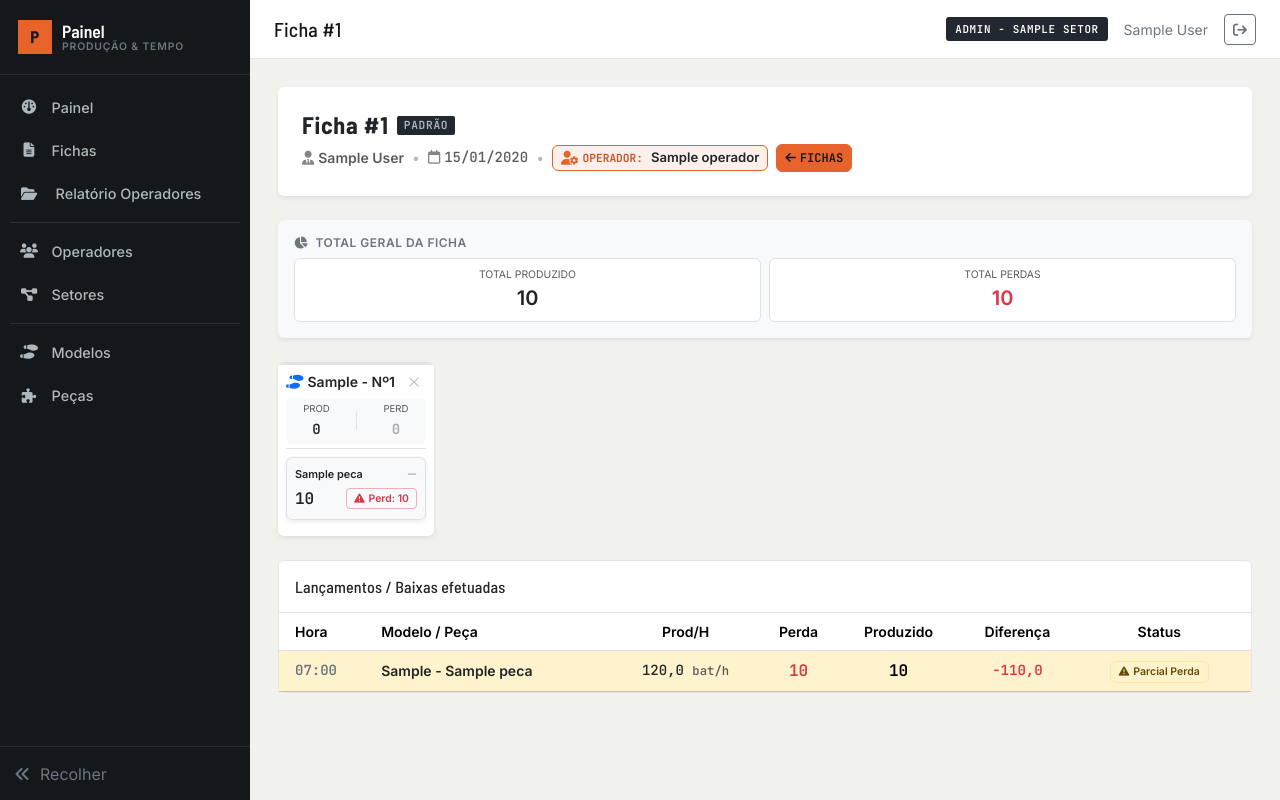
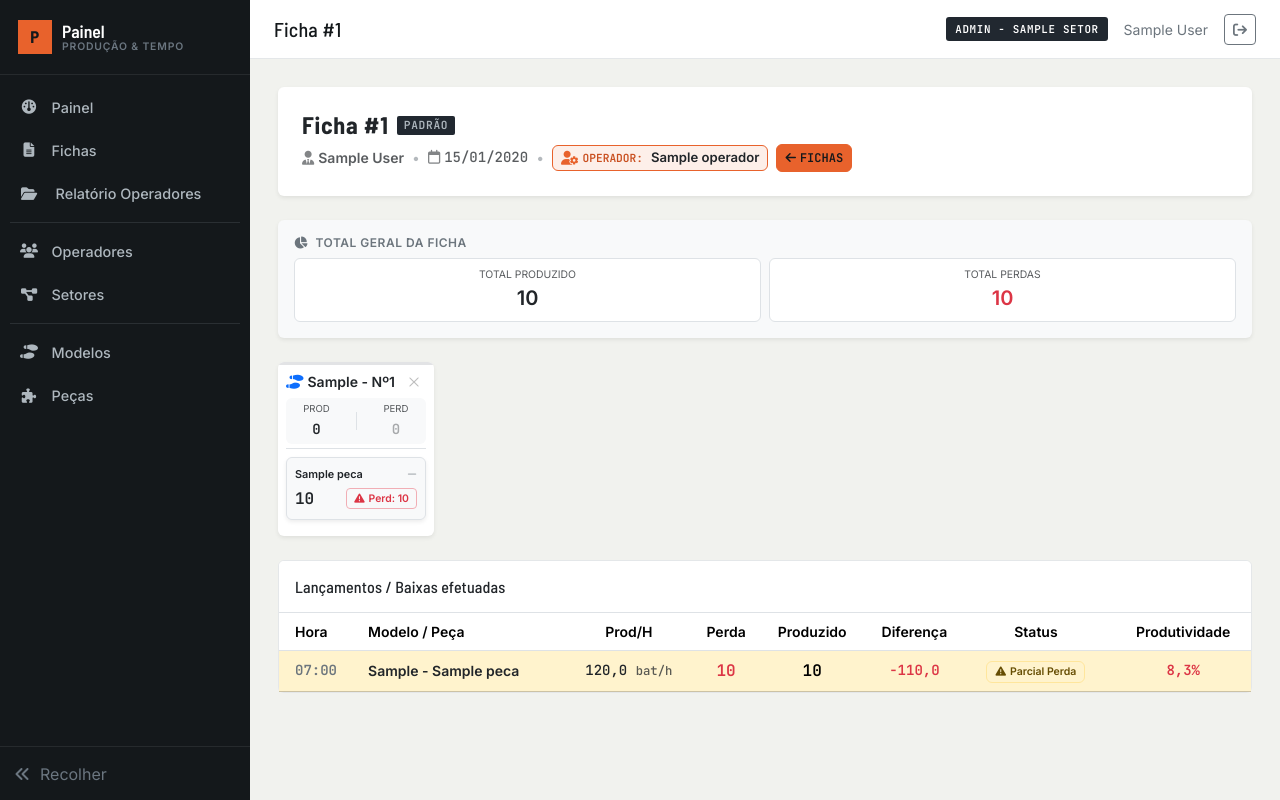
Before and after one commit to Luannz/Sistema_Tempo_Producao, a Django app: page /fichas/1/visualizar/ in a window 1280 px wide. Run offline with Django 5.2, Linux system fonts and the light colour scheme; a user stored in the database is signed in; tables that the repository leaves empty hold one stand-in row (values such as "Sample post").

Commit message:
adicionei a lógica de Produtividade no model e refleti isso nas tabelas do sistema por parte do admin

```diff
--- a/core/models.py
+++ b/core/models.py
@@ -265,6 +265,17 @@ class RegistroProducao(models.Model):
             return hab.quantidade_planejada if hab else None
         return self.item_ficha.quantidade_planejada
 
+    @property
+    def produtividade(self):
+        """
+        Retorna a produtividade em porcentagem (quantidade_produzida / meta_do_periodo * 100).
+        Retorna 0.0 se a meta do período for zero.
+        """
+        meta = self.meta_do_periodo
+        if meta and meta > 0:
+            return round((self.quantidade_produzida / meta) * 100, 1)
+        return 0.0
+
 
 class ItemFichaPeca(models.Model):
     """
--- a/core/services.py
+++ b/core/services.py
@@ -222,6 +222,8 @@ def _processar_dados_operador(registros):
             produzido = val["produzido"]
             diferenca = produzido - prod_h
 
+            produtividade = (produzido / prod_h * 100) if prod_h > 0 else 0.0
+
             if diferenca < 0:
                 status = "Abaixo"
             elif diferenca == 0:
@@ -246,6 +248,7 @@ def _processar_dados_operador(registros):
                     "produzido": produzido,
                     "diferenca": diferenca,
                     "status": status,
+                    "produtividade": produtividade,
                 }
             )
 
--- a/core/templates/core/relatorios_producao.html
+++ b/core/templates/core/relatorios_producao.html
@@ -138,6 +138,7 @@
                     <th class="text-end" style="width: 90px;">Produzido</th>
                     <th class="text-end" style="width: 100px;">Diferença.T</th>
                     <th class="text-center" style="width: 90px;">Status</th>
+                    <th class="text-end" style="width: 100px;">Produtividade</th>
                   </tr>
                 </thead>
                 <tbody>
@@ -182,6 +183,11 @@
                         {% else %}
                           <span class="badge bg-success-subtle text-success border border-success-subtle">Acima</span>
                         {% endif %}
+                      </td>
+
+                      <!-- Produtividade -->
+                      <td class="text-end mono fw-bold {% if hora.produtividade < 100 %}text-danger{% elif hora.produtividade > 100 %}text-success{% else %}text-muted{% endif %}">
+                        {{ hora.produtividade|floatformat:1 }}%
                       </td>
                     </tr>
                   {% empty %}
--- a/core/templates/core/visualizar_ficha.html
+++ b/core/templates/core/visualizar_ficha.html
@@ -297,6 +297,7 @@
             <th>Produzido</th>
             <th>Diferença</th>
             <th class="pe-3">Status</th>
+            <th>Produtividade</th>
           </tr>
         </thead>
         <tbody>
@@ -367,6 +368,17 @@
                 {% endif %}
               </td>
 
+              {# 9. Produtividade #}
+              <td class="fw-bold mono">
+                {% if reg.quantidade_produzida == 0 and reg.quantidade_perda > 0 %}
+                  <span class="text-muted">0%</span>
+                {% else %}
+                  <span class="{% if reg.produtividade >= 100 %}text-success{% else %}text-danger{% endif %}">
+                    {{ reg.produtividade }}%
+                  </span>
+                {% endif %}
+              </td>
+
             </tr>
           {% empty %}
             <tr>
```
